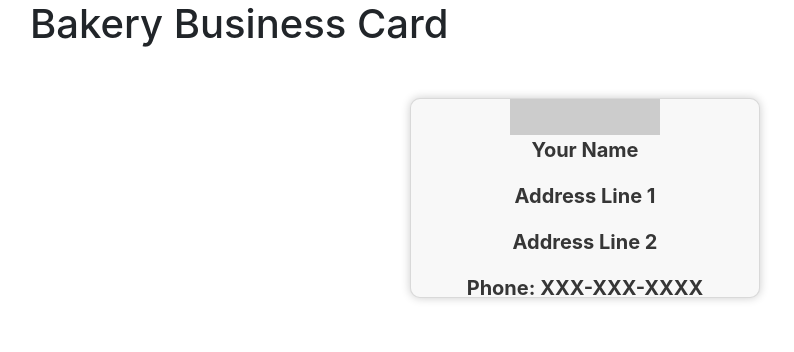
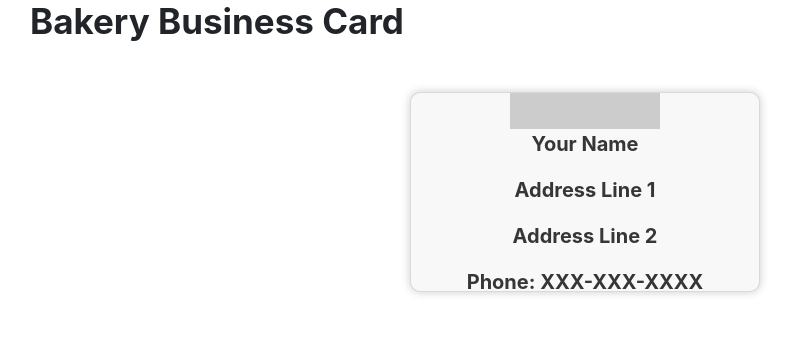
Before and after one commit to haub3902/LP-pet-project-repo, a plain HTML site: page index.html in a window 1280 px wide. Shown: the whole page, without its empty margins (55-849 px from the left). Drawn offline with nearby package versions, Linux system fonts and the light colour scheme; placeholder pictures from the web are drawn by us.

Commit message:
Update index.html
fixed some styles

```diff
--- a/index.html
+++ b/index.html
@@ -22,6 +22,16 @@
 			color: #363636;
 		}
 
+		h1 {
+			font-size: 35px;
+			font-weight: bold;
+			margin-bottom: 30px;
+		}
+
+		img {
+			max-width: 100%;
+			display: block;
+		}
 	</style>
 </head>
 <body>
```
